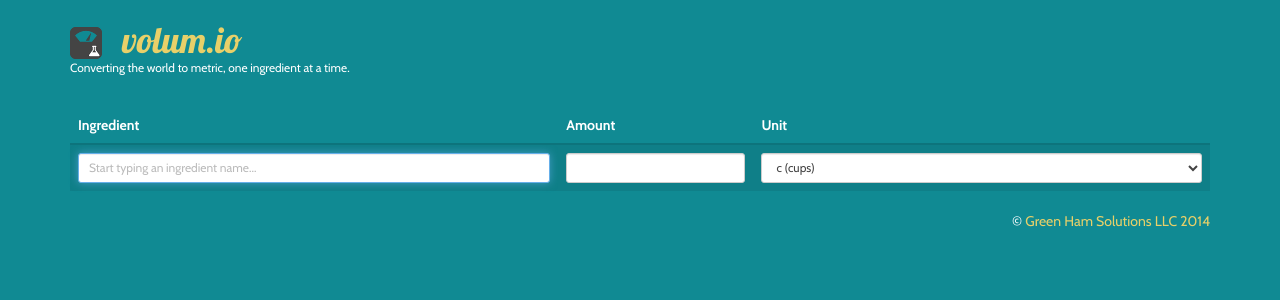
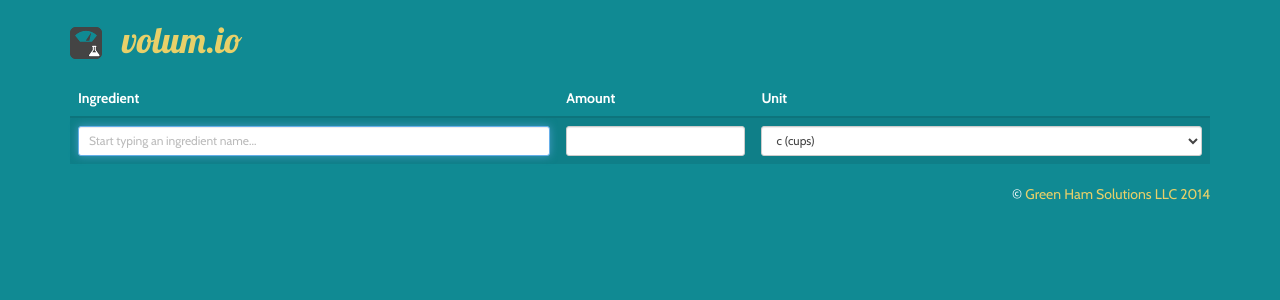
Before and after one commit to greenham/volume2weight, a PHP site: page / in a window 1280 px wide. Shown: the top 300 px of the page. Run offline with PHP 8.4, Linux system fonts and the light colour scheme; data comes from the database, SQL or seed files in the repository.

Commit message:
removing tagline until I can think of something better

```diff
--- a/index.php
+++ b/index.php
@@ -34,7 +34,7 @@
         <div class="col-md-4" id="branding">
           <a class="logo" href="/"><img src="assets/img/logo-32.png" align="left"></a>
           <h1 class="brand"><a href="/">volum.io</a></h1>
-          <p class="small muted">Converting the world to metric, one ingredient at a time.</p>
+          <!-- <p class="small muted"></p> -->
         </div>
         <div class="col-md-8" id="header-ad">
           <script async src="//pagead2.googlesyndication.com/pagead/js/adsbygoogle.js"></script>
```
